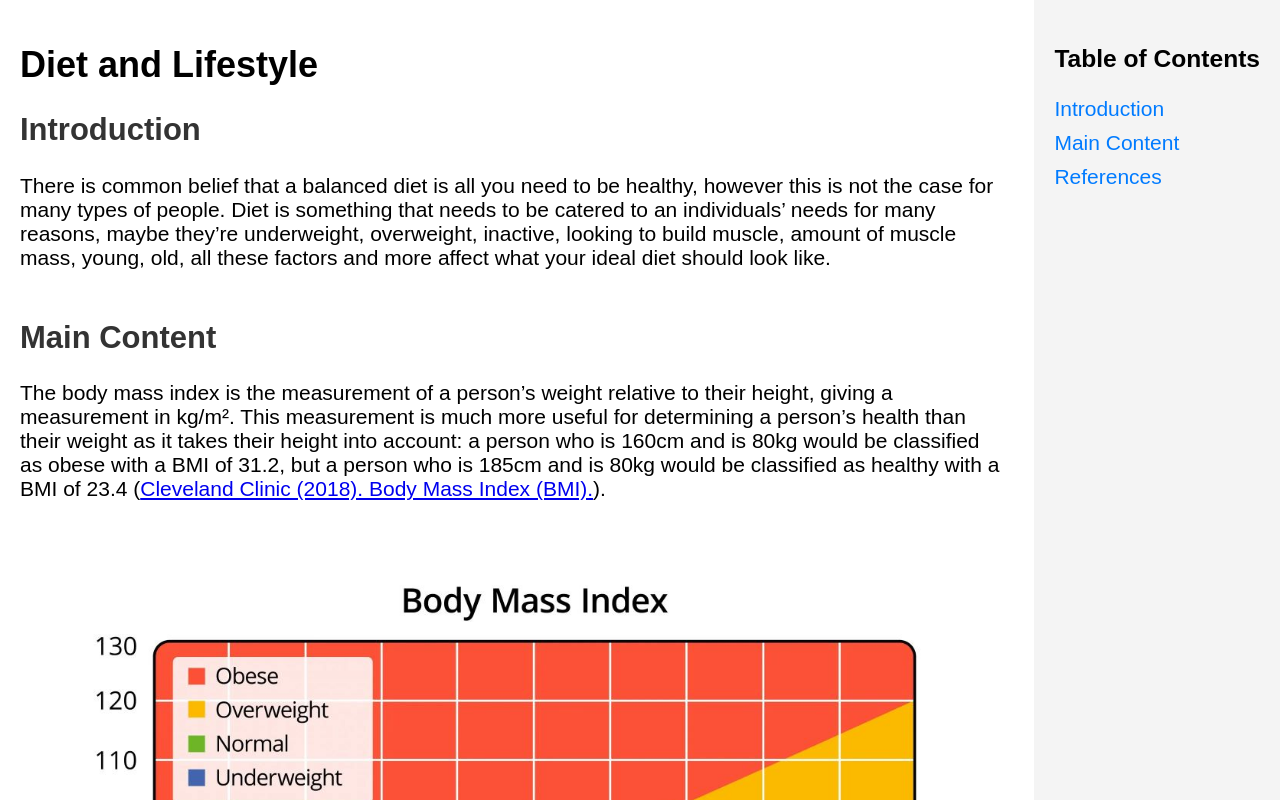
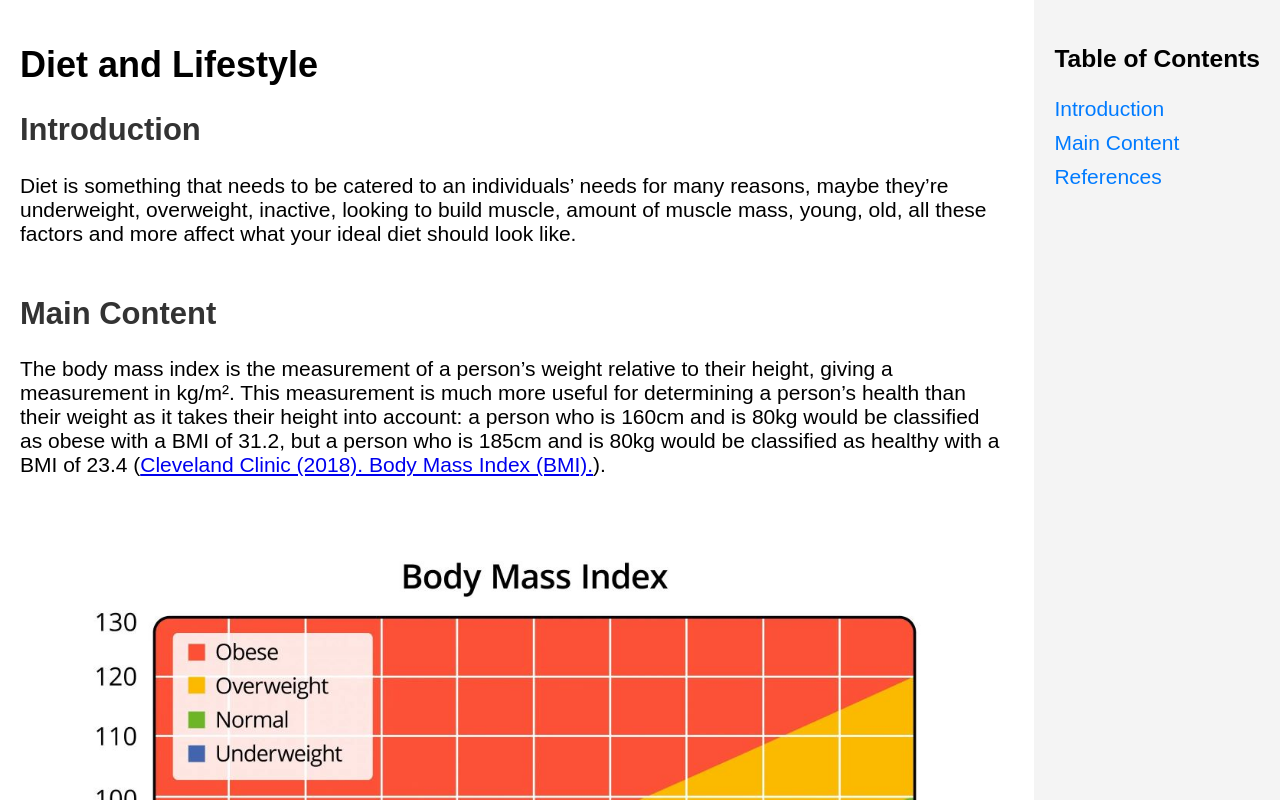
Before and after one commit to FEPSFY6880419/FY6880419, a plain HTML site: page index.html in a window 1280 px wide. Shown: the top 800 px of the page. Drawn offline with Linux system fonts and the light colour scheme.

Commit message:
Update index.html

```diff
--- a/index.html
+++ b/index.html
@@ -72,7 +72,7 @@
         <h1 style="font-size: 36px; margin-bottom: 20px;">Diet and Lifestyle</h1>
         <section id="introduction">
             <h2>Introduction</h2>
-            <p>There is common belief that a balanced diet is all you need to be healthy, however this is not the case for many types of people. Diet is something that needs to be catered to an individuals’ needs for many reasons, maybe they’re underweight, overweight, inactive, looking to build muscle, amount of muscle mass, young, old, all these factors and more affect what your ideal diet should look like.</p>
+            <p>Diet is something that needs to be catered to an individuals’ needs for many reasons, maybe they’re underweight, overweight, inactive, looking to build muscle, amount of muscle mass, young, old, all these factors and more affect what your ideal diet should look like.</p>
         </section>
 
         <!-- Main Content Section -->
```
